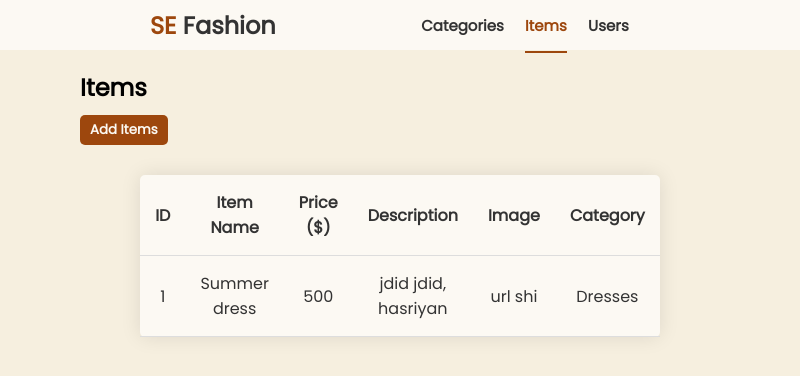
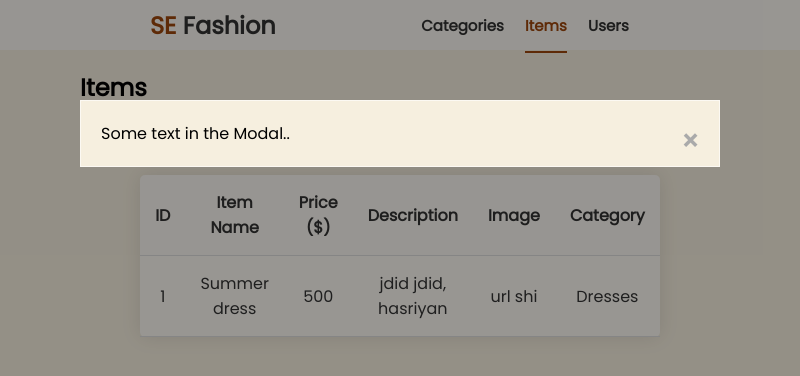
Before and after one commit to stephanelle-rachwan/ecommerce-project-FE, an Electron app: page src/pages/items.html in a window 800 px wide. Both pictures are taken after a click on the button "Add Items". Drawn offline with Linux system fonts and the light colour scheme.

Commit message:
creating a model | Electron

```diff
--- /dev/null
+++ b/src/JS/modal.js
@@ -0,0 +1,29 @@
+// creating a model
+// reference w3 schools: https://www.w3schools.com/howto/howto_css_modals.asp
+
+
+// Get the modal
+var modal = document.getElementById("myModal");
+
+// Get the button that opens the modal
+var btn = document.getElementById("modalBtn");
+
+// Get the <span> element that closes the modal
+var span = document.getElementsByClassName("close")[0];
+
+// When the user clicks the button, open the modal
+btn.onclick = function() {
+  modal.style.display = "block";
+}
+
+// When the user clicks on <span> (x), close the modal
+span.onclick = function() {
+  modal.style.display = "none";
+}
+
+// When the user clicks anywhere outside of the modal, close it
+window.onclick = function(event) {
+  if (event.target == modal) {
+    modal.style.display = "none";
+  }
+}
--- a/src/pages/items.html
+++ b/src/pages/items.html
@@ -22,7 +22,17 @@
 <section>
   <div>
     <h2>Items</h2>
-    <button class="add-btn"><a href="#">Add Items</a></button>
+    <button class="add-btn" id="modalBtn"><a href="#">Add Items</a></button>
+  </div>
+
+  <!-- creating a model -->
+  <!-- reference w3 schools: https://www.w3schools.com/howto/howto_css_modals.asp -->
+  <div id="myModal" class="modal">
+    <!-- Modal content -->
+    <div class="modal-content">
+      <span class="close">&times;</span>
+      <p>Some text in the Modal..</p>
+    </div>
   </div>
 
   <div>
@@ -51,5 +61,6 @@
   </div>
 </section>
 
+  <script src="../JS/modal.js"></script>
 </body>
 </html>
--- a/src/styles/styles.css
+++ b/src/styles/styles.css
@@ -168,3 +168,44 @@ ul>li {
   background-color: #333;
 }
 /* end of add button styling */
+
+/* modal styling */
+/* reference w3 schools: https://www.w3schools.com/howto/howto_css_modals.asp */
+.modal {
+  display: none; /* Hidden by default */
+  position: fixed; /* Stay in place */
+  z-index: 1; /* Sit on top */
+  padding-top: 100px; /* Location of the box */
+  left: 0;
+  top: 0;
+  width: 100%; /* Full width */
+  height: 100%; /* Full height */
+  overflow: auto; /* Enable scroll if needed */
+  background-color: rgb(0,0,0); /* Fallback color */
+  background-color: rgba(0,0,0,0.4); /* Black w/ opacity */
+}
+
+/* Modal Content */
+.modal-content {
+  background-color: #f6efdf;
+  margin: auto;
+  padding: 20px;
+  border: 1px solid #fcf9f3;
+  width: 80%;
+}
+
+/* The Close Button */
+.close {
+  color: #aaaaaa;
+  float: right;
+  font-size: 28px;
+  font-weight: bold;
+}
+
+.close:hover,
+.close:focus {
+  color: #333;
+  text-decoration: none;
+  cursor: pointer;
+}
+/* end of modal styling */
```
Also changed, not shown: src/pages/categories.html (+12 -6 lines).
